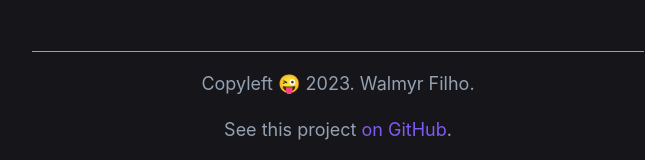
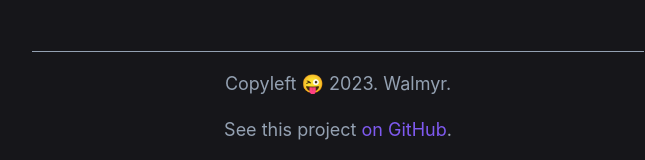
Before and after one commit to wlsf82/walmyr-nextjs, a Next.js app: page / in a window 1280 px wide. Shown: the part 3480-3640 px from the top of the page, without its empty margins (302-947 px from the left). Built offline with nearby package versions, Linux system fonts and the light colour scheme.

Commit message:
Use only first name on footer also

```diff
--- a/components/footer.js
+++ b/components/footer.js
@@ -3,7 +3,7 @@ import utilStyles from '../styles/utils.module.css'
 export default function Footer() {
   return (
     <footer className={utilStyles.footer}>
-      <p>Copyleft 😜 2023. Walmyr Filho.</p>
+      <p>Copyleft 😜 2023. Walmyr.</p>
       <p>See this project <a href="https://github.com/wlsf82/walmyr-nextjs">on GitHub</a>.</p>
     </footer>
   )
```
